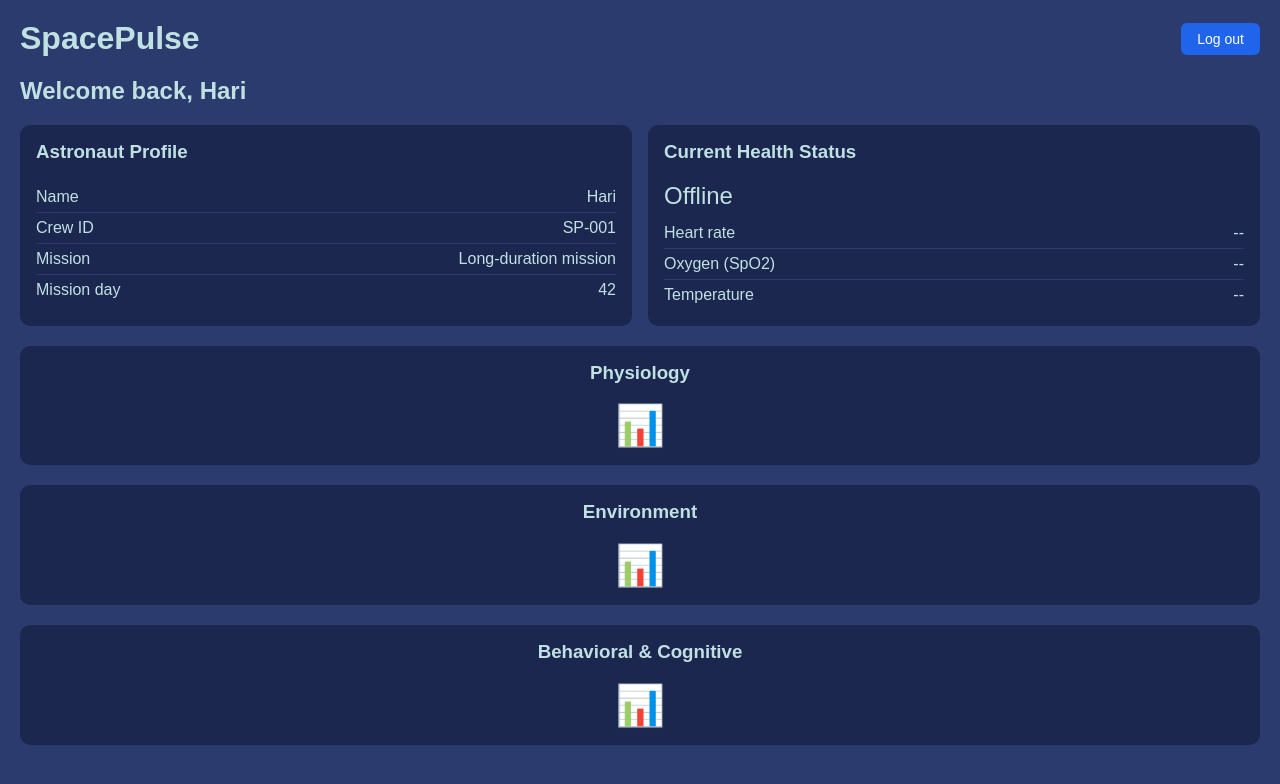
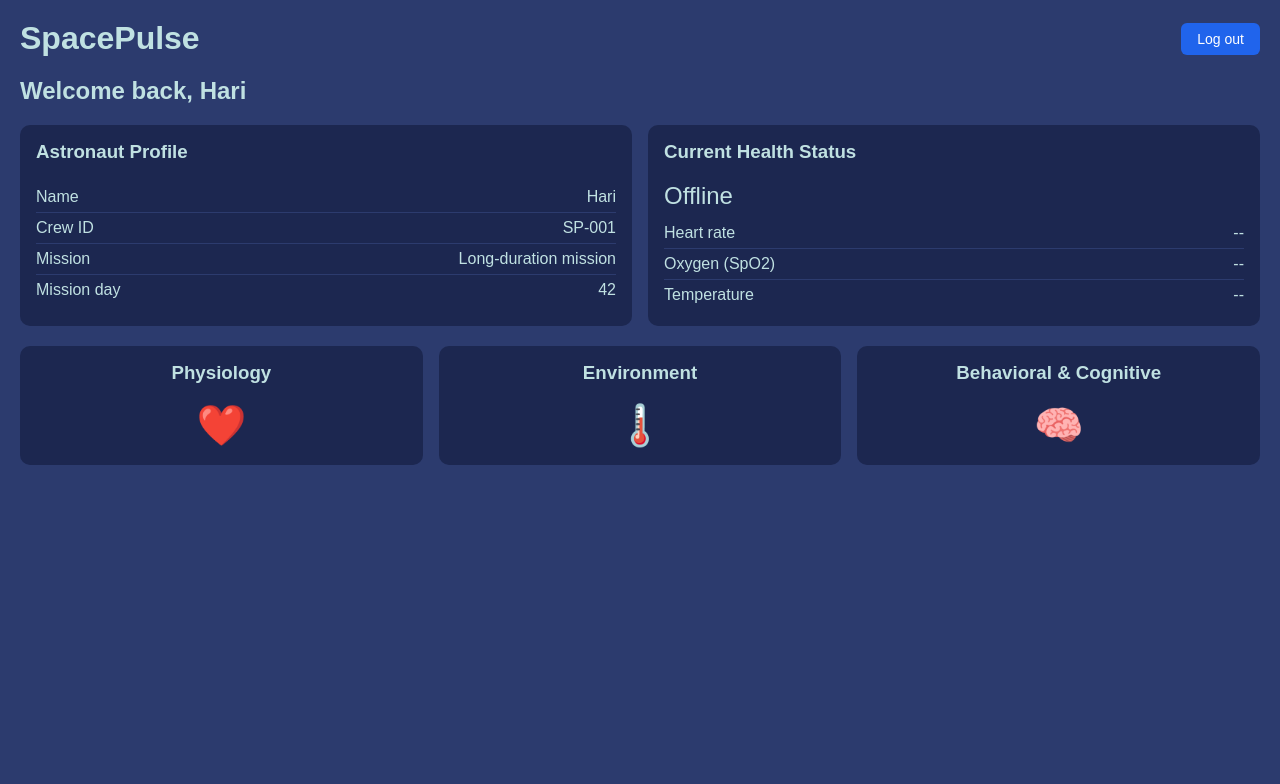
Before and after one commit to Anjana-C2007/SpacePulse, a website: page frontend/dashboard.html in a window 1280 px wide. Drawn offline with Linux system fonts and the light colour scheme; sample sign-in values are in the browser's storage.

Commit message:
Update environment and behavioral vitals

```diff
--- a/frontend/dashboard.html
+++ b/frontend/dashboard.html
@@ -47,26 +47,20 @@
     </div>
   </div>
 
-  <div class="grid">
-    <div class="card nav-card" onclick="location.href='vitals.html'">
-        <h3>Physiology</h3>
-        <div class="icon">📊</div>
-    </div>
+   <div class="grid">
+  <div class="card nav-card" onclick="location.href='category.html?type=physiology'">
+    <h3>Physiology</h3>
+    <div class="icon">❤️</div>
   </div>
-
-  <div class="grid">
-    <div class="card nav-card" onclick="location.href='vitals.html'">
-        <h3>Environment</h3>
-        <div class="icon">📊</div>
-    </div>
+  <div class="card nav-card" onclick="location.href='category.html?type=environment'">
+    <h3>Environment</h3>
+    <div class="icon">🌡️</div>
   </div>
-
-  <div class="grid">
-    <div class="card nav-card" onclick="location.href='vitals.html'">
-        <h3>Behavioral & Cognitive</h3>
-        <div class="icon">📊</div>
-    </div>
+  <div class="card nav-card" onclick="location.href='category.html?type=behavioral'">
+    <h3>Behavioral & Cognitive</h3>
+    <div class="icon">🧠</div>
   </div>
+</div>
 
   <script>
     if (sessionStorage.getItem("loggedIn") !== "true") {
```
